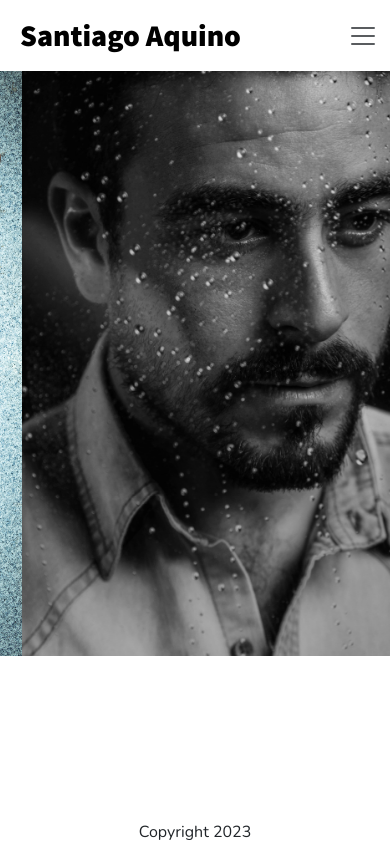
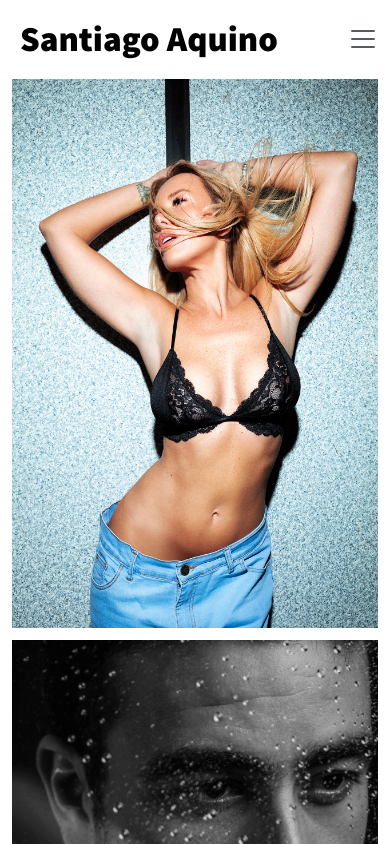
Before and after one commit to WebDevCod/proyecto-sav, a React (Create React App) app: page /retratos in a window 390 px wide. Shown: the top 844 px of the page. Built offline with nearby package versions, Linux system fonts and the light colour scheme.

Commit message:
Add new gallery

```diff
--- a/public/index.html
+++ b/public/index.html
@@ -1,5 +1,5 @@
 <!DOCTYPE html>
-<html lang="en">
+<html lang="es">
 
 <head>
   <meta charset="utf-8" />
--- a/src/App.js
+++ b/src/App.js
@@ -1,7 +1,6 @@
 import { BrowserRouter as Router, Routes, Route } from 'react-router-dom';
 import About from './components/About';
 import Beauty from './components/Beauty';
-import Home from './components/Home';
 import Retratos from './components/Retratos';
 
 export default function App() {
@@ -9,7 +8,6 @@ export default function App() {
     <>
       <Router>
         <Routes>
-          <Route path='/' element={<Home />} />
           <Route path='beauty' element={<Beauty />} />
           <Route path='retratos' element={<Retratos />} />
           <Route path='about' element={<About />} />
--- a/src/components/About.jsx
+++ b/src/components/About.jsx
@@ -3,15 +3,13 @@ import Layout from '../layout/Layout';
 export default function About() {
     return (
         <Layout>
-            <div className='container-img'>
-                <img src={require('../img/img_about.jpg')} className='img-about' alt='retrato de Santiago Aquino' />
-            </div>
             <div className='container'>
+                <div className='text-center'>
+                    <img src={require('../img/img_about.jpg')} className='img-fluid' alt='retrato de Santiago Aquino' />
+                </div>
                 <div className='row justify-content-center'>
-                    <div className='text-center col-12 col-lg-6 fs-5 pb-3'>
-                        <p>Estoy en el mundo de la fotografía desde el 2011. Crecí en la ciudad de Treinta y Tres y me mudé a Montevideo para ingresar a la Licenciatura de Fotografía del IENBA, terminando mis estudios en el 2016.
-                            Actualmente me estoy centrando en la fotografía de beauty y retratos.</p>
-                    </div>
+                    <p className='text-center pt-3 pb-3 col-sm-12 col-md-10 col-lg-8'>Estoy en el mundo de la fotografía desde el 2011. Crecí en la ciudad de Treinta y Tres y me mudé a Montevideo para ingresar a la Licenciatura de Fotografía del IENBA, terminando mis estudios en el 2016.
+                        Actualmente me estoy centrando en la fotografía de beauty y retratos.</p>
                 </div>
             </div>
         </Layout>
--- a/src/components/Beauty.jsx
+++ b/src/components/Beauty.jsx
@@ -1,24 +1,55 @@
-import Carousel from 'react-bootstrap/Carousel';
 import Layout from '../layout/Layout';
+import Img1 from '../img/beauty/01.jpg';
+import Img2 from '../img/beauty/02.jpg';
+import Img3 from '../img/beauty/03.jpg';
+import Img4 from '../img/beauty/04.jpg';
+import '../css/gallery.css';
+import { useState } from 'react';
 
 export default function Beauty() {
+    let data = [
+        {
+            id: 1,
+            imgSrc: Img1,
+        },
+        {
+            id: 2,
+            imgSrc: Img2,
+        },
+        {
+            id: 3,
+            imgSrc: Img3,
+        },
+        {
+            id: 4,
+            imgSrc: Img4,
+        },
+    ]
+
+    const [model, setModel] = useState(false);
+    const [tempimgSrc, setTempImgSrc] = useState('');
+
+    const getImg = (imgSrc) => {
+        setTempImgSrc(imgSrc);
+        setModel(true);
+    }
     return (
         <>
             <Layout>
-                <Carousel controls={false} indicators={false}>
-                    <Carousel.Item>
-                        <img className="d-block w-100" src={require('../img/beauty/01.jpg')} alt="retrato" />
-                    </Carousel.Item>
-                    <Carousel.Item>
-                        <img className="d-block w-100" src={require('../img/beauty/02.jpg')} alt="retrato" />
-                    </Carousel.Item>
-                    <Carousel.Item>
-                        <img className="d-block w-100" src={require('../img/beauty/03.jpg')} alt="retrato" />
-                    </Carousel.Item>
-                    <Carousel.Item>
-                        <img className="d-block w-100" src={require('../img/beauty/04.jpg')} alt="retrato" />
-                    </Carousel.Item>
-                </Carousel>
+                <div className={model ? 'model open' : 'model'}>
+                    <img src={tempimgSrc} alt='' />
+                    <i className="bi bi-x-circle close" onClick={() => setModel(false)}></i>
+                </div>
+
+                <div className='gallery'>
+                    {data.map((item, index) => {
+                        return (
+                            <div className='pics' key={index} onClick={() => getImg(item.imgSrc)}>
+                                <img src={item.imgSrc} style={{ width: '100%' }} alt={item.img} />
+                            </div>
+                        )
+                    })}
+                </div>
             </Layout>
         </>
     );
--- a/src/components/Home.jsx
+++ /dev/null
@@ -1,9 +0,0 @@
-import Layout from '../layout/Layout';
-
-export default function Home() {
-    return (
-        <Layout>
-            <img src={require('../img/retratos/04.jpg')} alt="retrato" />
-        </Layout>
-    );
-};
--- a/src/components/Retratos.jsx
+++ b/src/components/Retratos.jsx
@@ -1,25 +1,55 @@
-import Carousel from 'react-bootstrap/Carousel';
 import Layout from '../layout/Layout';
+import Img1 from '../img/retratos/01.jpg';
+import Img2 from '../img/retratos/02.jpg';
+import Img3 from '../img/retratos/03.jpg';
+import Img4 from '../img/retratos/04.jpg';
+import '../css/gallery.css';
+import { useState } from 'react';
 
 export default function Retratos() {
+    let data = [
+        {
+            id: 1,
+            imgSrc: Img1,
+        },
+        {
+            id: 2,
+            imgSrc: Img2,
+        },
+        {
+            id: 3,
+            imgSrc: Img3,
+        },
+        {
+            id: 4,
+            imgSrc: Img4,
+        },
+    ]
+
+    const [model, setModel] = useState(false);
+    const [tempimgSrc, setTempImgSrc] = useState('');
+
+    const getImg = (imgSrc) => {
+        setTempImgSrc(imgSrc);
+        setModel(true);
+    }
+
     return (
         <>
             <Layout>
-                <div>
-                    <Carousel controls={false} indicators={false}>
-                        <Carousel.Item>
-                            <img className="d-block w-100" src={require('../img/retratos/01.jpg')} alt="retrato" />
-                        </Carousel.Item>
-                        <Carousel.Item>
-                            <img className="d-block w-100" src={require('../img/retratos/02.jpg')} alt="retrato" />
-                        </Carousel.Item>
-                        <Carousel.Item>
-                            <img className="d-block w-100" src={require('../img/retratos/03.jpg')} alt="retrato" />
-                        </Carousel.Item>
-                        <Carousel.Item>
-                            <img className="d-block w-100" src={require('../img/retratos/04.jpg')} alt="retrato" />
-                        </Carousel.Item>
-                    </Carousel>
+                <div className={model ? 'model open' : 'model'}>
+                    <img src={tempimgSrc} alt='' />
+                    <i className="bi bi-x-circle close" onClick={() => setModel(false)}></i>
+                </div>
+
+                <div className='gallery'>
+                    {data.map((item, index) => {
+                        return (
+                            <div className='pics' key={index} onClick={() => getImg(item.imgSrc)}>
+                                <img src={item.imgSrc} style={{ width: '100%' }} alt={item.imgSrc} />
+                            </div>
+                        )
+                    })}
                 </div>
             </Layout>
         </>
--- /dev/null
+++ b/src/css/gallery.css
@@ -0,0 +1,89 @@
+.gallery {
+    -webkit-column-count: 2;
+    -moz-column-count: 2;
+    column-count: 2;
+    -webkit-column-width: 33%;
+    -moz-column-width: 33%;
+    column-width: 33%;
+    padding: 0 12px;
+}
+
+.gallery .pics {
+    -webkit-transition: all 350ms ease;
+    transition: all 350ms ease;
+    cursor: pointer;
+    margin-bottom: 12px;
+}
+
+.gallery .pics:hover {
+    filter: opacity(.8);
+}
+
+@media (max-width: 991px) {
+    .gallery {
+        -webkit-column-count: 2;
+        -moz-column-count: 2;
+        column-count: 2;
+    }
+}
+
+@media (max-width: 480px) {
+    .gallery {
+        -webkit-column-count: 1;
+        -moz-column-count: 1;
+        column-count: 1;
+        -webkit-column-width: 100%;
+        -moz-column-width: 100%;
+        column-width: 100%;
+    }
+}
+
+/*model*/
+
+.model {
+    width: 100%;
+    height: 100vh;
+    position: fixed;
+    top: 0;
+    left: 0;
+    display: flex;
+    justify-content: center;
+    align-items: center;
+    background-color: black;
+    transition: opacity .4s ease, visibility .4s ease, transform .5s ease-in-out;
+    visibility: hidden;
+    opacity: 0;
+    transform: scale(0);
+    overflow: hidden;
+    z-index: 999;
+}
+
+.model.open {
+    visibility: visible;
+    opacity: 1;
+    transform: scale(1);
+}
+
+.model img {
+    width: auto;
+    max-width: 100%;
+    height: auto;
+    max-height: 100%;
+    display: block;
+    line-height: 0;
+    box-sizing: border-box;
+    padding: 20px 0 20px;
+    margin: 0 auto;
+}
+
+.model.open i.close {
+    position: fixed;
+    top: 10px;
+    right: 10px;
+    width: 2rem;
+    height: 2rem;
+    padding: 5px;
+    background-color: rgba(0, 0, 0, 0);
+    color: white;
+    cursor: pointer;
+}
--- a/src/css/style.css
+++ b/src/css/style.css
@@ -1,5 +1,6 @@
 p {
     font-family: 'Nunito', sans-serif;
+    font-size: 20px;
 }
 
 .navbar-brand {
@@ -14,31 +15,22 @@ p {
     text-align: center;
 }
 
-.container-img {
-    display: flex;
-    justify-content: center;
-}
-
-.img-about {
-    max-width: 100%;
-    margin-bottom: 20px;
-}
-
 #root {
     min-height: 100vh;
     position: relative;
 }
 
-footer {
+footer p {
     width: 100%;
     position: absolute;
     bottom: 0;
     background-color: white;
     text-align: center;
+    margin: 0;
 }
 
 @media (max-width: 576px) {
     .navbar-brand {
-        font-size: 30px;
+        font-size: 35px;
     }
 }
--- a/src/layout/Layout.jsx
+++ b/src/layout/Layout.jsx
@@ -9,7 +9,7 @@ export default function Layout({ children }) {
                 {children}
             </main>
             <footer>
-                <p className='m-0'>Copyright {new Date().getFullYear()}</p>
+                <p>Copyright {new Date().getFullYear()}</p>
             </footer>
         </>
     );
--- a/src/layout/NavBar.jsx
+++ b/src/layout/NavBar.jsx
@@ -5,7 +5,7 @@ import { Link } from 'react-router-dom';
 export default function NavBar() {
     return (
         <Navbar expand="lg">
-            <Navbar.Brand as={Link} to="/" className='navbar-brand'>Santiago Aquino</Navbar.Brand>
+            <Navbar.Brand className='navbar-brand'>Santiago Aquino</Navbar.Brand>
             <Navbar.Toggle aria-controls="basic-navbar-nav" style={{ border: 'none' }} />
             <Navbar.Collapse id="basic-navbar-nav">
                 <Nav className='nav-link'>
```
Also changed, not shown: 1 other file (tests, documents, lock files or other folders).
